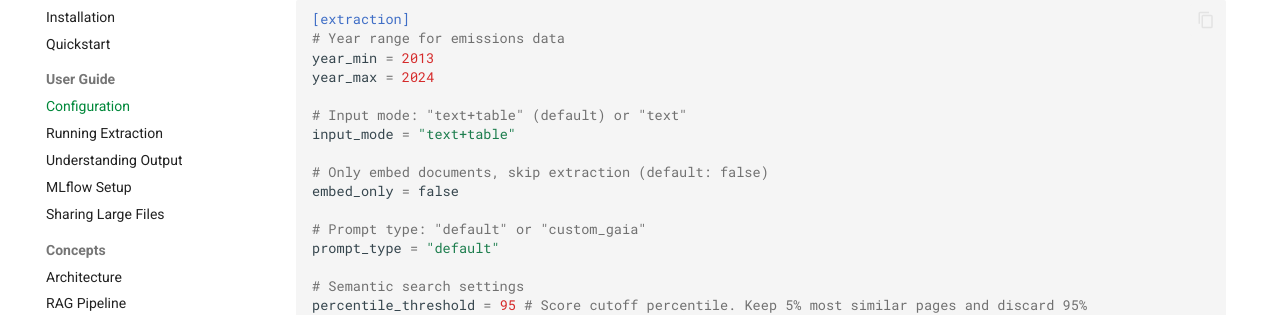
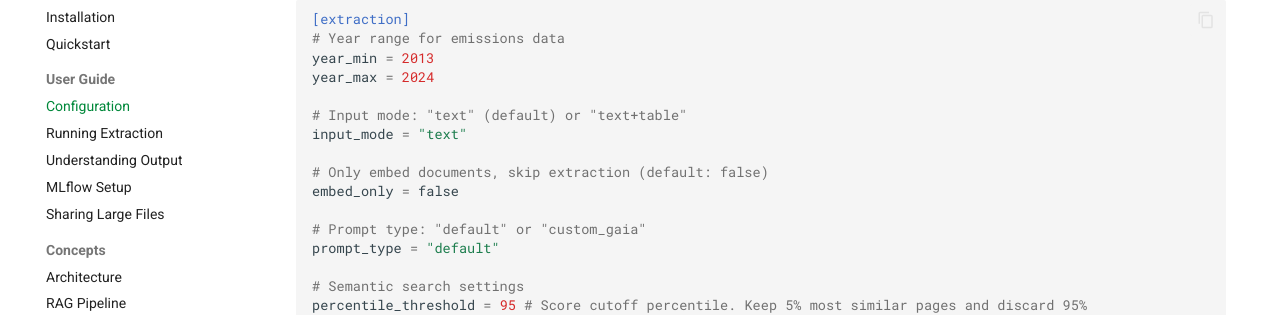
Before and after one commit to gist-sustainability/climatextract, an MkDocs documentation site: the page built from docs/user-guide/configuration.md, in a window 1280 px wide and 900 px high, scrolled down 1740 px. Shown: the part 154-469 px from the top of the window. Built offline with MkDocs 1.6.1 and Material for MkDocs 9.7.7, drawn with Linux system fonts in a browser that asks for light colours; some of the changed text lies outside the part shown.

Commit message:
change default to text

```diff
--- a/climatextract.toml
+++ b/climatextract.toml
@@ -55,8 +55,8 @@ year_min = 2013
 year_max = 2024
 
 # Input mode: what content to analyze from PDFs
-# - "text+table": Extract both text and tables (default)
-# - "text": Extract text only
+# - "text": Extract text only (default)
+# - "text+table": Extract both text and tables
 input_mode = "text"
 
 # Whether to only embed documents without extraction
--- a/docs/user-guide/configuration.md
+++ b/docs/user-guide/configuration.md
@@ -77,8 +77,8 @@ Fine-tune the extraction behavior:
 year_min = 2013
 year_max = 2024
 
-# Input mode: "text+table" (default) or "text"
-input_mode = "text+table"
+# Input mode: "text" (default) or "text+table"
+input_mode = "text"
 
 # Only embed documents, skip extraction (default: false)
 embed_only = false
@@ -177,7 +177,7 @@ max_parallel_llm_prompts_running = 4  # omit to use model-specific default
 [extraction]
 year_min = 2018
 year_max = 2024
-input_mode = "text+table"             # "text+table" (default) or "text"
+input_mode = "text"                   # "text" (default) or "text+table"
 embed_only = false                    # only embed, skip extraction
 prompt_type = "default"               # "default" or "custom_gaia"
 context_window = 0                    # context window for semantic search
```
Also changed, not shown: 1 other file.
